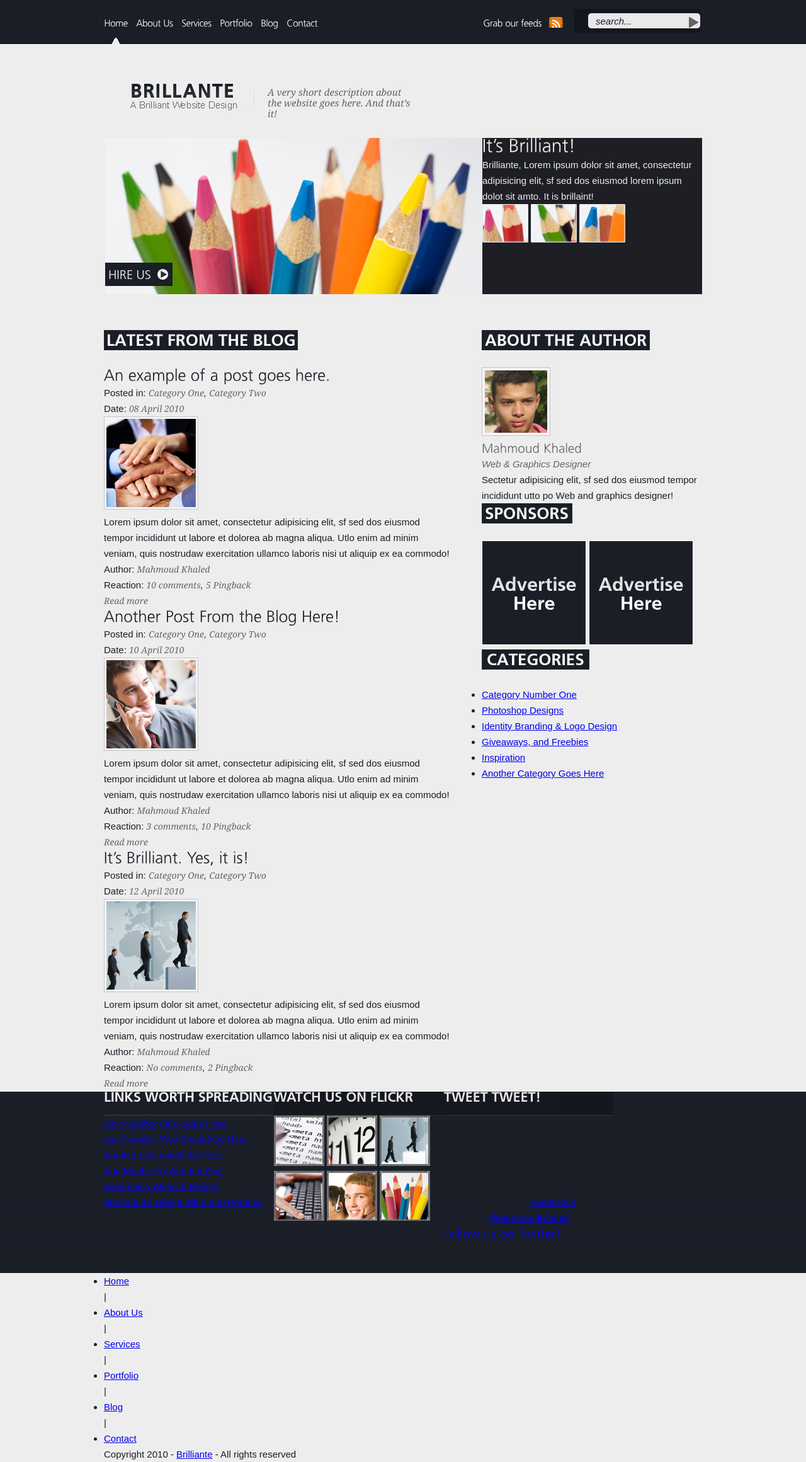
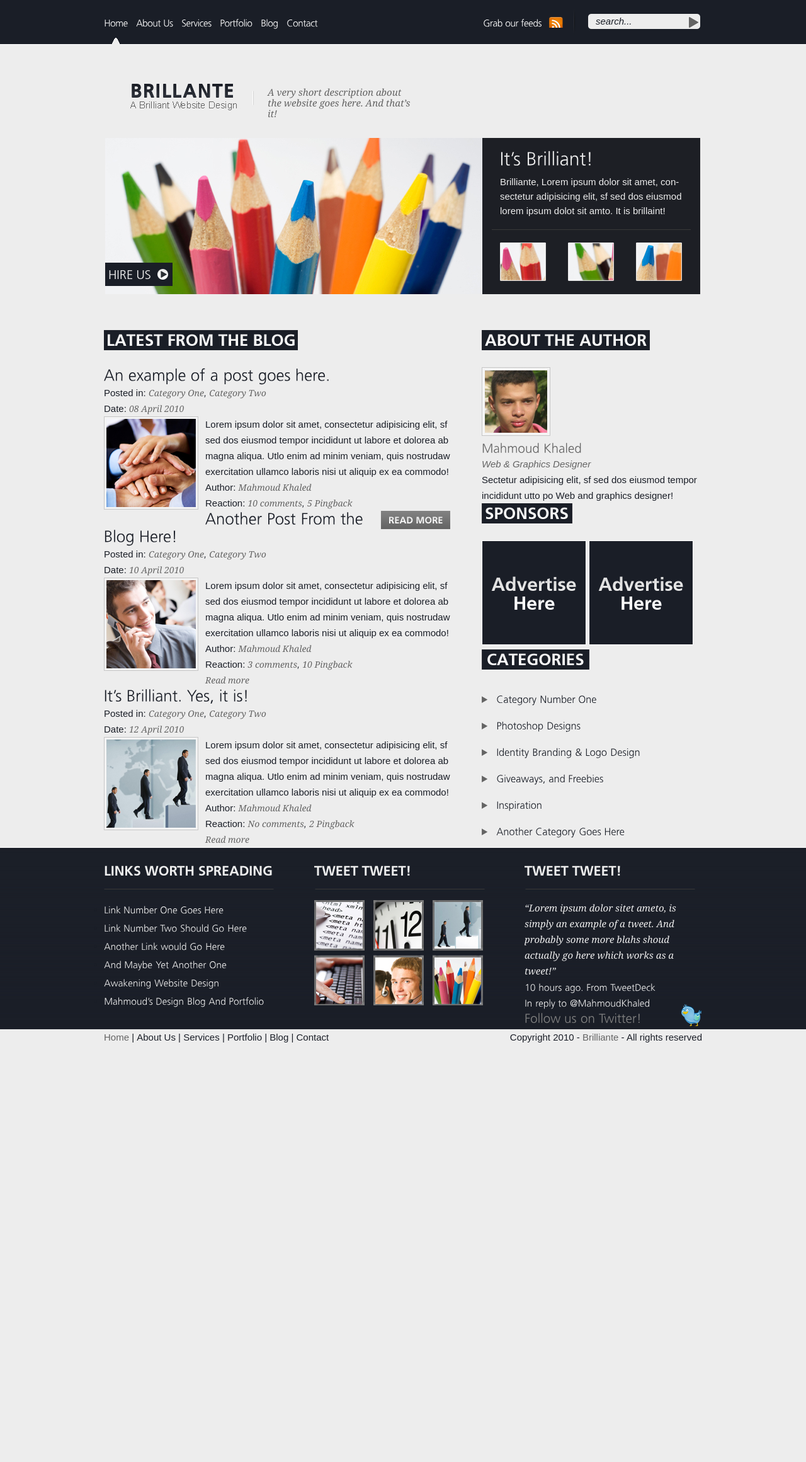
Before and after one commit to tatygrassini/Brilliante_Layout, a PHP site: page / in a window 1280 px wide. Shown: the whole page at 63% size. After the commit the page ends 1655 px from the top, so only its background shows below. Run offline with PHP 8.4, Linux system fonts and the light colour scheme.

Commit message:
footer h2 bg imgs done

```diff
--- a/css/style.css
+++ b/css/style.css
@@ -92,9 +92,9 @@
 h2.txt-sponsors { background-image: url(img/txt-sponsors.gif) }
 h2.txt-categories { background-image: url(img/txt-categories.gif) }
 
-h2.txt-links { background-image: url(img/txt-links.gif) }
-h2.txt-flickr { background-image: url(img/txt-flickr.gif) }
-h2.txt-twitter { background-image: url(img/txt-twitter.gif) }
+h2.txt-links { background-image: url(img/txt-links.png) }
+h2.txt-flickr { background-image: url(img/txt-flickr.png) }
+h2.txt-twitter { background-image: url(img/txt-twitter.png) }
 
 
 
@@ -172,7 +172,7 @@
 	float: right;
 	width: 169px;
 	background: url(img/search-bg.gif) no-repeat 0 0 transparent;
-	height: 38px;
+	height: 41px;
 	padding-left: 35px;
 	margin-top: 14px;
 	margin-left: 17px;
@@ -240,14 +240,43 @@
 
 .featured .desc {
 	background-color: #1d1f25;
-	width: 349px;
-	height: 248px;
+	width: 316px;
+	height: 208px;
+	padding: 21px 15px 19px;
 }
 
 .featured .img,
 .featured .desc {
 	float: left;
 }
+
+.featured .thumbs {
+	padding: 20px 13px 19px;
+	border-top: 1px solid #393939;
+	height: 61px;
+}
+
+.featured .thumbs a img {
+	margin-right: 31px; /* PSD 38px */
+}
+
+.featured .thumbs a img.last {
+	margin-right: 0;
+}
+
+.featured .desc h3, .featured .desc p {
+	padding: 0 13px;
+}
+
+.featured .desc h3 {
+	margin-bottom: 7px; /*PSD 18px*/
+}
+
+.featured .desc p {
+	margin-bottom: 18px; /*PSD 25px*/
+	line-height: 23px;
+}
+
 
 .featured .button a {
 	position: absolute;
@@ -276,6 +305,52 @@
 	padding-top: 50px;
 }
 
+.post p.date {
+}
+
+.post img {
+	float: left;
+	margin: 0 11px 11px 0;
+}
+
+.readMore {
+	border-top: 1px solid #bdbdbd;
+	display: inline;
+}
+
+.readMoreButton {
+	text-indent: -9999px;
+	background: url(img/readMoreButton.gif) no-repeat;
+	width: 110px;
+	height: 29px;
+	float: right;
+	cursor: pointer;
+	border: none;
+}
+
+
+
+/* ----------------- Sidebar ----------------  */
+
+.cat li {
+	list-style: none;
+}
+
+.cat li a {
+	text-decoration: none;
+	color: #1a1e27;
+	background: url(img/cat-arrow.gif) no-repeat left center transparent;
+	padding-left: 23px;
+	font-size: 16px;
+	line-height: 42px;
+}
+
+.cat li a:hover {
+	text-decoration: underline;
+}
+
+
+
 
 
 /* ----------------- Footer ----------------  */
@@ -286,9 +361,89 @@
 	border-top: 1px solid #fff;
 }
 
+.footer-content {
+	padding-top: 28px;
+}
+
+.footer-content h2 {
+	margin-bottom: 17px; /*PSD 22px*/
+}
+
 .links, .flickr, .twitter {
 	float: left;
-	width: 270px;
+	width: 281px;
+	margin-right: 53px;
+}
+
+.twitter {
+	margin-right: 0;
+}
+
+.links li {
+	padding: 0;
+	margin: 0;
+}
+
+.links a {
+	text-decoration: none;
+	color: #ededed;
+	font-size: 15px;
+	line-height: 29px;
+}
+
+.flickr a img {
+	margin-right: 10px;
+}
+
+.twitter {
+	background: url(img/twitter.png) no-repeat scroll 100% bottom transparent;
+}
+
+
+.twitter p, .twitter a {
+	color: #ededed;
+}
+
+.twitter a {
+	text-decoration: none;
+}
+
+.twitter h4 a {
+	color: #818181;
+	font-size: 20px;
+	line-height: 15px; /*really?*/
+}
+
+.twitter em {
+	font: italic 15px/20px Georgia, serif;
 }
 
 /* ----------------- Bottom ----------------  */
+
+#bottom {
+	height: 70px;
+}
+
+#bottom ul {
+	float:left;
+}
+
+#bottom li {
+	float:left;
+	list-style:none;
+}
+
+#bottom li a {
+	text-decoration:none;
+	color: #1a1e27;
+}
+
+#bottom li.selected a, #bottom li a:hover, #bottom p a {
+	text-decoration:none;
+	color: #646464;
+}
+
+
+#bottom p {
+	float:right;
+}
--- a/index.html
+++ b/index.html
@@ -7,10 +7,13 @@
 
 			<script src="js/cufon-yui.js" type="text/javascript"></script>
 			<script src="js/frutiger.font.js" type="text/javascript"></script>
-			<script type="text/javascript">
+			<script type="text/javascript">			// TODO: put all this code in a func.js file
 				Cufon.replace('h3');
 				Cufon.replace('h4');
 				Cufon.replace('.top-content a'); // Requires a selector engine for IE 6-7
+				Cufon.replace('.cat a'); // Requires a selector engine for IE 6-7
+				Cufon.replace('.links a'); // Requires a selector engine for IE 6-7
+				Cufon.replace('.twitter p.cufon'); // Requires a selector engine for IE 6-7
 			</script>
 		</head>
 		<body>
@@ -57,11 +60,11 @@
 
 					<div class="desc">
 						<h3>It’s Brilliant!</h3>
-						<p>Brilliante, Lorem ipsum dolor sit amet, consectetur adipisicing elit, sf sed dos eiusmod lorem ipsum dolot sit amto. It is brillaint!</p>
+						<p>Brilliante, Lorem ipsum dolor sit amet, con-<br />sectetur adipisicing elit, sf sed dos eiusmod lorem ipsum dolot sit amto. It is brillaint!</p>
 						<div class="thumbs">
 							<a href="#"><img src="css/img/th1.jpg" width="73" height="61" alt="" /></a>
 							<a href="#"><img src="css/img/th2.jpg" width="73" height="61" alt="" /></a>
-							<a href="#"><img src="css/img/th3.jpg" width="73" height="61" alt="" /></a>
+							<a href="#"><img class="last" src="css/img/th3.jpg" width="73" height="61" alt="" /></a>
 						</div><!-- .thumbs -->
 					</div><!-- .desc -->
 				</div><!-- .featured -->
@@ -76,10 +79,10 @@
 							<img src="css/img/post-img1.jpg" width="150" height="148" alt="" />
 							<p>Lorem ipsum dolor sit amet, consectetur adipisicing elit, sf sed dos eiusmod tempor incididunt ut labore et dolorea ab  magna aliqua. Utlo enim ad minim veniam, quis nostrudaw exercitation ullamco laboris nisi ut aliquip ex ea commodo!</p>
 								<div class="readMore">
-									<p>Author: <em><a href="#">Mahmoud Khaled</a></em></p>
-									<p>Reaction: <em><a href="#">10 comments</a>, <a href="#">5 Pingback</a></em></p>
-									<p class="button"><a href="#">Read more</a></p>
-								</div><!-- .author -->
+									<p>Author: <em><a href="#">Mahmoud Khaled</a></em><br />
+									Reaction: <em><a href="#">10 comments</a>, <a href="#">5 Pingback</a></em></p>
+									<input type="submit" name="" class="readMoreButton" value="Read More" />
+								</div><!-- .readMore -->
 						</div><!-- .post -->
 
 						<div class="post">
@@ -170,7 +173,7 @@
 
 					<p><em>“Lorem ipsum dolor sitet ameto, is simply an example of a tweet. And probably some more blahs shoud actually go here which works as a tweet!”</em></p>
 
-					<p>10 hours ago. From <a href="#">TweetDeck</a><br />
+					<p class="cufon">10 hours ago. From <a href="#">TweetDeck</a><br />
 					In reply to <a href="#">@MahmoudKhaled</a></p>
 
 					<h4><a href="#">Follow us on Twitter!</a></h4>
@@ -180,11 +183,11 @@
 
 			<div id="bottom">
 				<ul>
-					<li><a href="#">Home</a></li> |
-					<li><a href="#">About Us</a></li> |
-					<li><a href="#">Services</a></li> |
-					<li><a href="#">Portfolio</a></li> |
-					<li><a href="#">Blog</a></li> |
+					<li class="selected"><a href="#">Home</a>&nbsp;|&nbsp;</li>
+					<li><a href="#">About Us</a>&nbsp;|&nbsp;</li>
+					<li><a href="#">Services</a>&nbsp;|&nbsp;</li>
+					<li><a href="#">Portfolio</a>&nbsp;|&nbsp;</li>
+					<li><a href="#">Blog</a>&nbsp;|&nbsp;</li>
 					<li><a href="#">Contact</a></li>
 				</ul>
 
```
Also changed, not shown: css/img/search-bg.gif, css/img/txt-flickr.gif (deleted), css/img/txt-flickr.png (added), css/img/txt-links.gif (deleted), css/img/txt-links.png (added), css/img/txt-twitter.gif (deleted), css/img/txt-twitter.png (added).
